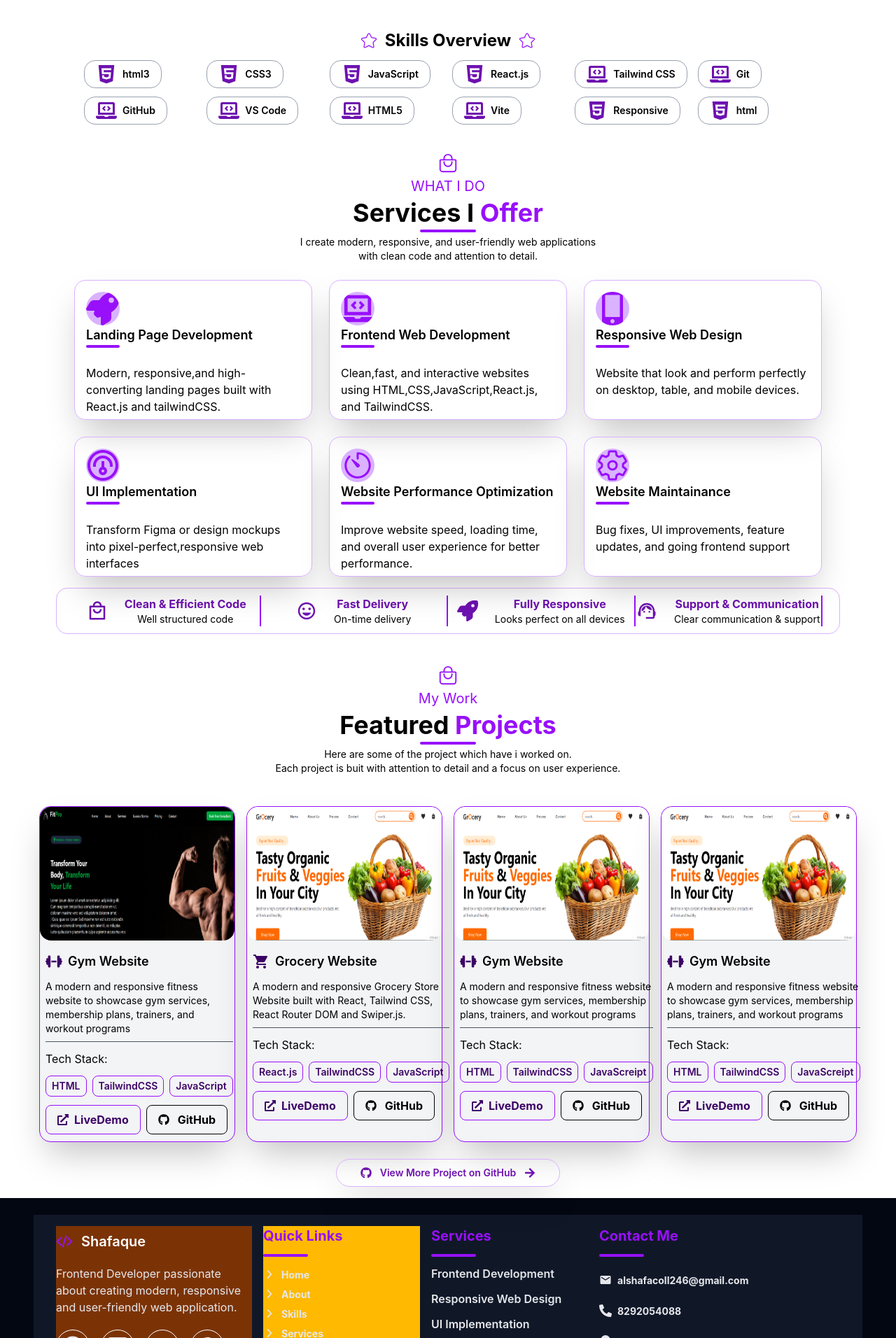
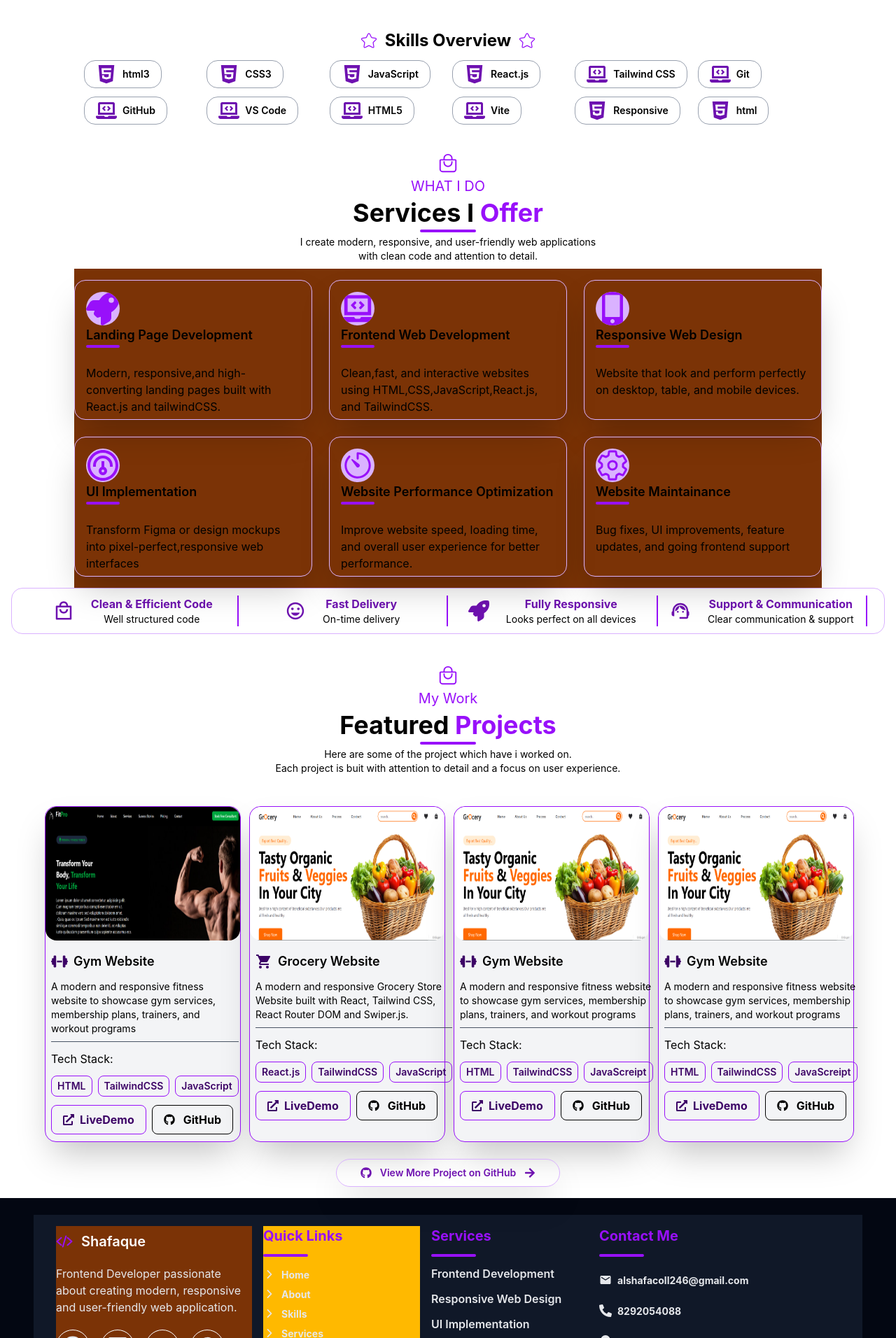
Before and after one commit to Shafaque1perween/MyPortfolio, a React (Vite) app: page / in a window 1280 px wide. Shown: the part 1580-3492 px from the top of the page at 70% size. Built offline with nearby package versions, Linux system fonts and the light colour scheme.

Commit message:
Fix hero section height

```diff
--- a/src/Components/Projects.jsx
+++ b/src/Components/Projects.jsx
@@ -19,7 +19,7 @@ function Projects() {
         )
     })
     return (
-        <div className='flex flex-col justify-center items-center gap-2  py-4' id='project'>
+        <div className='flex flex-col justify-center items-center gap-2 px-4  py-4' id='project'>
             <div className='py-3'>
                 <Heading name1="Featured" name2="Projects" head="My Work" icon={IoBagHandleOutline} para1="Here are some of the project which have i worked on." para2="Each project is buit with attention to detail and a focus on user experience." />
 
--- a/src/Components/Service.jsx
+++ b/src/Components/Service.jsx
@@ -37,12 +37,12 @@ const Service = () => {
         )
     })
     return (
-        <div className=' flex flex-col justify-center items-center py-2  w-full h-auto lg:px-20 px-12  ' id='service'>
+        <div className=' flex flex-col justify-center items-center py-2  w-full h-auto px-4  ' id='service'>
             <div>
                 {renderHeading}
             </div>
 
-            <div className=' py-4  grid lg:grid-cols-3 md:grid-cols-2 grid-cols-1 flex-row justify-center items-center gap-6 z-3  '>
+            <div className=' py-4  grid lg:grid-cols-3 md:grid-cols-2 grid-cols-1 flex-row justify-center items-center gap-6 z-3 bg-amber-900 '>
                 {renderService}
             </div>
 
--- a/src/Components/ServiceCard.jsx
+++ b/src/Components/ServiceCard.jsx
@@ -3,7 +3,7 @@ import React from 'react'
 
 function ServiceCard({ icon: Icon, name, para }) {
   return (
-    <div className='md:w-85 w-80 bg-transparent md:h-50 h-45 px-4 py-4 shadow-2xl  border border-purple-300 flex flex-col md:gap-6 gap-1  rounded-2xl'>
+    <div className='md:w-85 w-80 bg-transparent md:h-50 h-45 px-4 py-4 shadow-2xl  border border-purple-300 flex flex-col md:gap-6 gap-1  rounded-2xl '>
       <div className='flex flex-col justify-between items-start'>
         <Icon className='bg-purple-300 h-12 w-12 rounded-full text-xl text-purple-600 flex justify-center items-center '>{Icon}</Icon>
 
```
